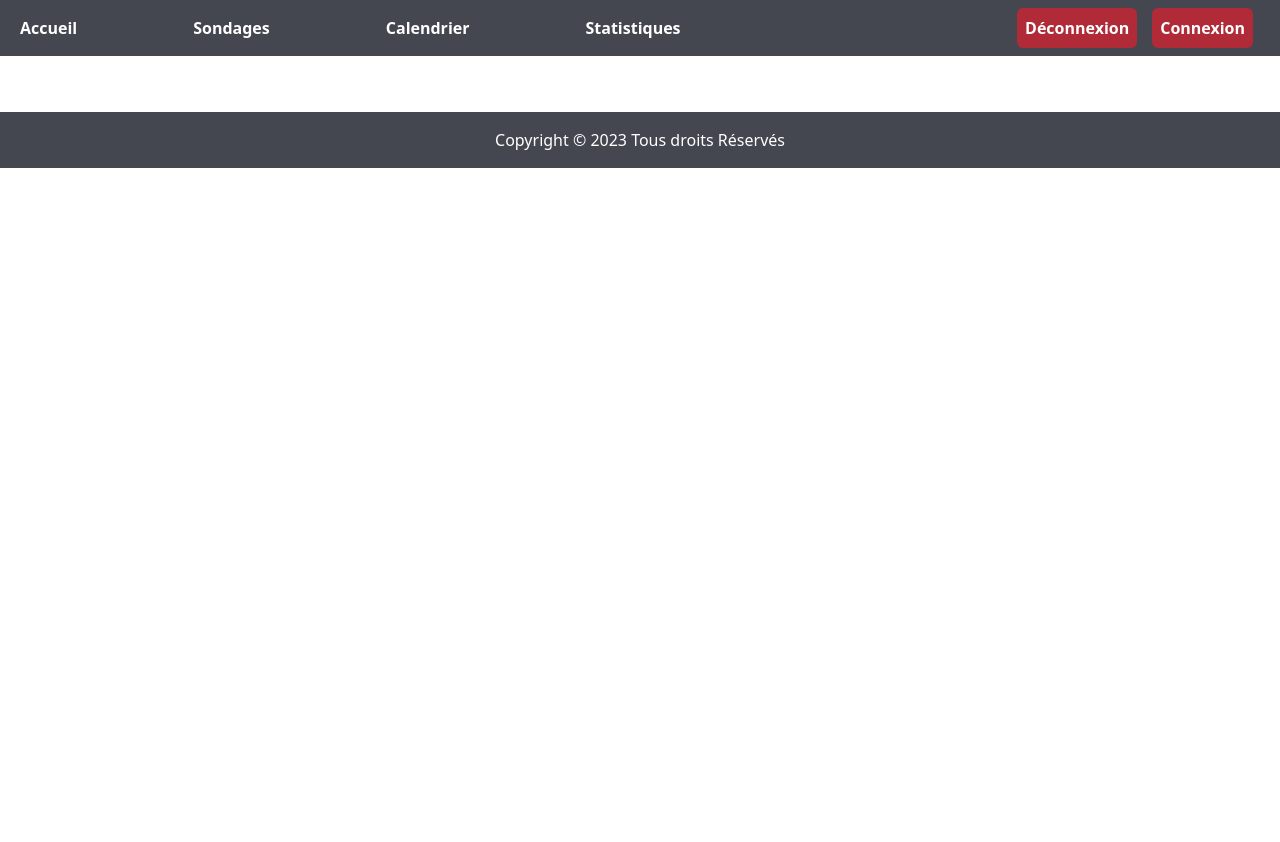
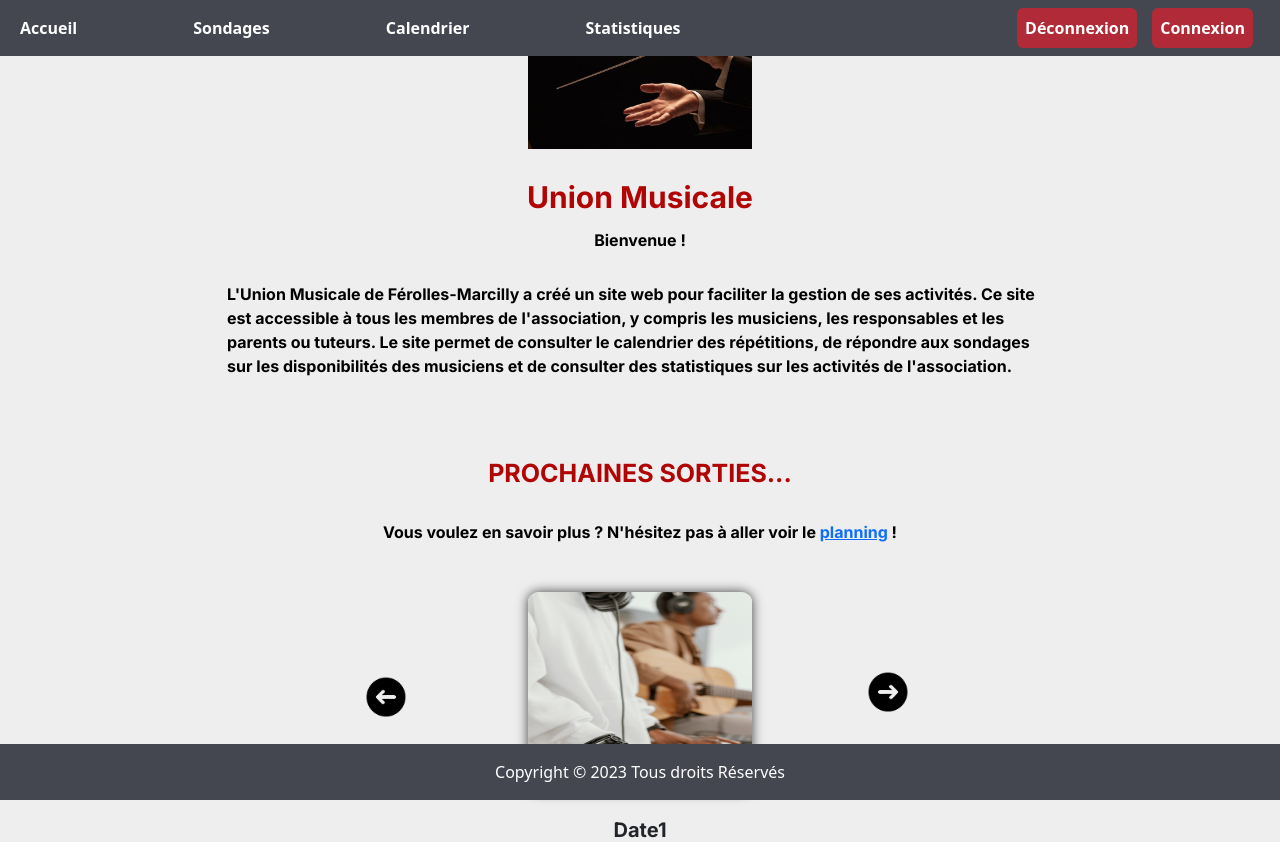
Before and after one commit to SNIVEAU/Projet-SAE, a Flask app: page / in a window 1280 px wide. Before the commit the page ends 168 px from the top, so only its background shows below. Run offline with Flask 3, Linux system fonts and the light colour scheme; some libraries are stand-ins or nearby versions.

Commit message:
creation_page_accueil

```diff
--- /dev/null
+++ b/application/dev/static/css/base.css
@@ -0,0 +1,35 @@
+div.sample {
+    margin-bottom: 10%;
+    text-align: center;
+}
+
+
+.navbar {
+    background-color: #444750;
+}
+
+
+.nav-item{
+    font-weight: bold;
+    margin-right: 100px;
+}
+
+.nav-item2{
+    font-weight: bold;
+    margin-right: 15px;
+
+}
+
+footer{
+    background-color: #444750;
+    color : white;
+    text-align: center;
+    padding: 20px;
+    position: fixed;
+    bottom: 0;
+    width: 100%;
+}
+
+span{
+    color: white;
+}
--- a/application/dev/static/css/home.css
+++ b/application/dev/static/css/home.css
@@ -1,35 +1,128 @@
-h1 {
-    color: black;
-}
-
-div.sample {
-    text-align: center;
-    margin-left: 25%;
-    margin-right: 25%;
-    margin-bottom: 10%;
+body{
+  background-color: #EEEEEE;
 }
 
 
-.navbar {
-    background-color: #444750;
+h1{
+    color: #b10505;
+    font-weight: bold;
+    font-size: 30px;
+    margin-top: 1em;
+    font-family: 'Inter', sans-serif;
 }
 
-
-.nav-item{
+main h2 {
+    color: #000000;
     font-weight: bold;
-    margin-right: 100px;
+    font-size: 16px;
+    margin-top: 1em;
+    font-family: 'Inter', sans-serif;
 }
 
-.nav-item2{
+p{
+    color: #000000;
     font-weight: bold;
-    margin-right: 15px;
-
+    font-size: 16px;
+    margin-top: 2em;
+    font-family: 'Inter', sans-serif;
 }
 
-footer{
-    background-color: #444750;
+.TexteDeBienvenue{
+    text-align: center;
 }
 
-span{
-    color: white;
+.TexteDeBienvenue img {
+  width: 20%;
+  height: auto; /* Maintenir la proportion d'origine de l'image */
+  max-width: 100%; /* Assurer que l'image ne dépasse pas la largeur de son conteneur parent */
 }
+
+.TextePresentation p{
+    justify-content: end;
+    margin-left: 13%;
+    margin-right: 13%;
+    margin-bottom: 5em;
+    font-family: 'Inter', sans-serif;
+}
+
+.slide {
+  position: relative;
+  width: 100%;
+  height: 200px;
+  margin-bottom: 20px;
+  text-align: center;
+}
+
+.slide img {
+  width: 20%;
+  height: 200px;
+  border-radius: 5%;
+  box-shadow: 0px 0px 12px 0px rgba(0, 0, 0, 0.75);
+  margin-bottom: 1em;
+}
+
+.slide h3 {
+  font-size: 20px;
+  font-weight: bold;
+  margin-top: 10px;
+  font-family: 'Inter', sans-serif;
+}
+
+.slide a img.arrow {
+  width: auto;
+  height: 50px;
+  margin: 0;
+  box-shadow: none;
+}
+
+.slide a img.arrow1{
+  width: auto;
+  height: 50px;
+  margin: 0;
+  box-shadow: none;
+}
+
+.slide a.right{
+  position: absolute;
+  left: 70%;
+  top: 50%;
+  transform: translateY(-50%);
+  transition: none;
+}
+
+.slide a.left{
+  position: absolute;
+  left: 25%;
+  top: 40%;
+  transform: translateY(-50%);
+  transform: rotateY(180deg);
+}
+
+.slide:hover img.imagesortie{
+  transform: scale(1.1);
+  transition: transform 0.7s ease;
+}
+
+.slide a i {
+  color: #000;
+}
+
+.Prochainesorties h2{
+    color: #b10505;
+    font-weight: bold;
+    font-size: 25px;
+    font-family: 'Inter', sans-serif;
+}
+
+.Prochainesorties p {
+    color: #000000;
+    font-weight: bold;
+    font-size: 16px;
+    margin-top: 2em;
+    margin-bottom: 3em;
+    font-family: 'Inter', sans-serif;
+}
+
+.Prochainesorties {
+  text-align: center;
+}
--- a/application/dev/templates/base.html
+++ b/application/dev/templates/base.html
@@ -7,7 +7,7 @@
     <meta name="viewport" content="width=device-width, initial-scale=1, shrink-to-fit=no">
     {% block styles %}
     {{ bootstrap.load_css() }}
-    <link rel="stylesheet" href="{{url_for('static',filename='css/home.css')}}">
+    <link rel="stylesheet" href="{{url_for('static',filename='css/base.css')}}">
     {% endblock %}
     <title>Union Musicale</title>
     {% endblock %}
@@ -53,7 +53,7 @@
         </nav>
     </header>
     <!-- Your page content -->
-    <main class="flex-shrink-0">
+    <main>
         <div class="container">
             {% block content %}
             {% endblock %}
--- a/application/dev/templates/home.html
+++ b/application/dev/templates/home.html
@@ -1,10 +1,51 @@
 {% extends 'base.html' %}
 {% block styles %}
 {{ super() }}
+<link rel="stylesheet" href="{{url_for('static',filename='css/home.css')}}">
+<link rel="preconnect" href="https://fonts.googleapis.com">
+<link rel="preconnect" href="https://fonts.gstatic.com" crossorigin>
+<link href="https://fonts.googleapis.com/css2?family=Inter:wght@400;700&display=swap" rel="stylesheet">
 {% endblock %}
 {% block content %}
-<h1>{{title}}</h1>
-<div class="sample">
-    <!--CODER ICI PIERRE-->
-</div>
+    <div class="TexteDeBienvenue">
+        <img src="{{ url_for('static', filename='images/orchestre.jpeg') }}" alt="">
+        <h1>Union Musicale</h1>
+        <h2>Bienvenue !</h2>
+    </div>
+    <div class="TextePresentation">
+        <p>L'Union Musicale de Férolles-Marcilly a créé un site web pour faciliter la gestion de ses activités. Ce site est accessible à tous les membres de l'association, y compris les musiciens, les responsables et les parents ou tuteurs.
+            Le site permet de consulter le calendrier des répétitions, de répondre aux sondages sur les disponibilités des musiciens et de consulter des statistiques sur les activités de l'association.</p>
+    </div>
+    <div class="Prochainesorties">
+        <h2>PROCHAINES SORTIES...</h2>
+        <p>Vous voulez en savoir plus ? N'hésitez pas à aller voir le <a href="calendrier.html">planning</a> !</p>
+    </div>
+    <div class="slide">
+        <img src="{{ url_for('static', filename='images/sortie1.jpg') }}" alt="" class="imagesortie" id="slideImage">
+        <h3 id="slideDate">Date1</h3>
+        <a href="#" class="left" onclick="changeSlide(-1)"><img src="{{ url_for('static', filename='images/flechesansfond.png') }}" class="arrow1"><i class="fas fa-angle-left"></i></a>
+        <a href="#" class="right" onclick="changeSlide(1)"><img src="{{ url_for('static', filename='images/flechesansfond.png') }}" class="arrow"><i class="fas fa-angle-right"></i></a>
+    </div>
+
+    <script>
+        var currentSlide = 1;
+        var slideDates = ["Date1", "Date2", "Date3"]; // Remplacez ces valeurs par les dates réelles
+
+        function changeSlide(direction) {
+            currentSlide += direction;
+
+            if (currentSlide < 1) {
+                currentSlide = 3; // Ajustez ce nombre en fonction du nombre total d'images
+            } else if (currentSlide > 3) {
+                currentSlide = 1; // Ajustez ce nombre en fonction du nombre total d'images
+            }
+
+            var imagePath = "{{ url_for('static', filename='images/sortie') }}" + currentSlide + ".jpg";
+            var slideDate = slideDates[currentSlide - 1]; // -1 car les indices du tableau commencent à 0
+
+            document.getElementById('slideImage').src = imagePath;
+            document.getElementById('slideDate').textContent = slideDate;
+        }
+    </script>
+
 {% endblock %}
```
Also changed, not shown: application/dev/static/images/flechesansfond.jpg (added), application/dev/static/images/flechesansfond.png (added), application/dev/static/images/orchestre.jpeg (added), application/dev/static/images/sortie1.jpg (added), 2 other files.
